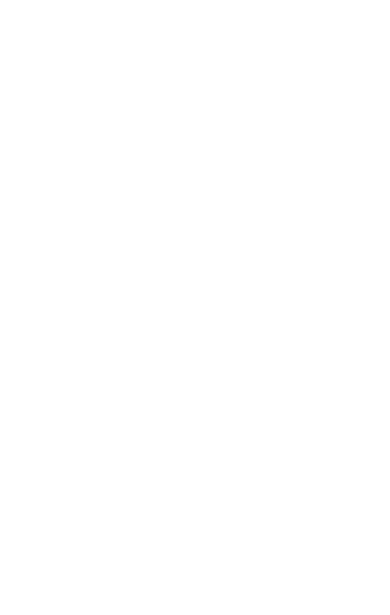
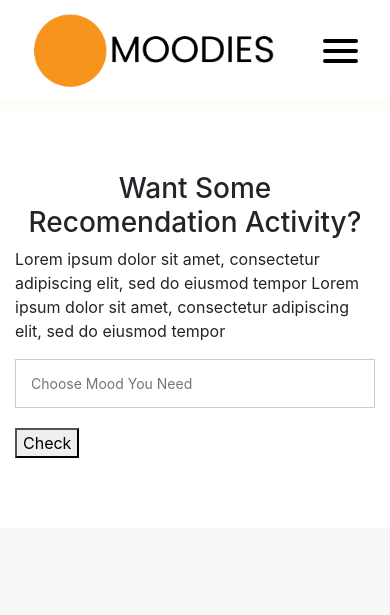
Before and after one commit to lailyrhmh/capstone-project-sib-dicoding, a Flask app: page /recommendation-activity in a window 390 px wide. Before the commit the part shown is empty. Shown: the top 615 px of the page. Run offline with Flask 2, Linux system fonts and the light colour scheme; some libraries are stand-ins or nearby versions.

Commit message:
menambah tampilan page

```diff
--- a/templates/activity-recomendation.html
+++ b/templates/activity-recomendation.html
@@ -0,0 +1,31 @@
+{% extends 'layouts/main.html' %}
+
+{% block content %}
+
+<section class="layout_padding">
+    <div class="container">
+       <div class="heading_container heading_center">
+         <h3>
+            Want Some Recomendation Activity?
+         </h3>
+      </div>
+      <p>
+         Lorem ipsum dolor sit amet, consectetur adipiscing elit, sed do eiusmod tempor
+         Lorem ipsum dolor sit amet, consectetur adipiscing elit, sed do eiusmod tempor
+      </p>
+      <div class="box">
+         <div class="row">
+            <div class="col-md-6 offset-md-3">
+              <form action="">
+                 <input type="text" placeholder="choose mood you need">
+                 <button>
+                 Check
+                 </button>
+              </form>
+            </div>
+         </div>
+      </div>
+    </div>
+</section>
+
+{% endblock %}
```
Also changed, not shown: templates/index.html (+10 -0 lines).
